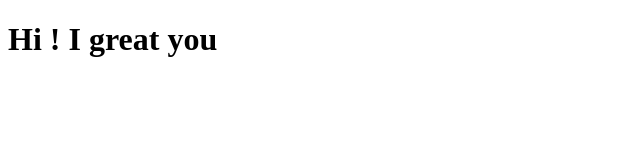
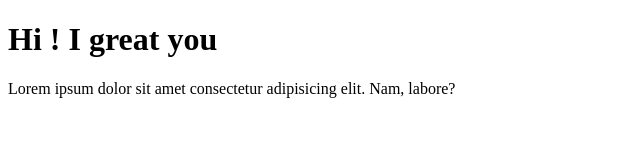
Before and after one commit to Onkor114/javaScript, a plain HTML site: page index.html in a window 1280 px wide. Shown: the whole page, without its empty margins (0-640 px from the left). Drawn offline with Linux system fonts and the light colour scheme.

Commit message:
aded paragraph

```diff
--- a/index.html
+++ b/index.html
@@ -7,6 +7,7 @@
 </head>
 <body>
   <h1>Hi ! I great you</h1>
+  <p>Lorem ipsum dolor sit amet consectetur adipisicing elit. Nam, labore?</p>
 
   <script src="main.js"></script>
 </body>
```
